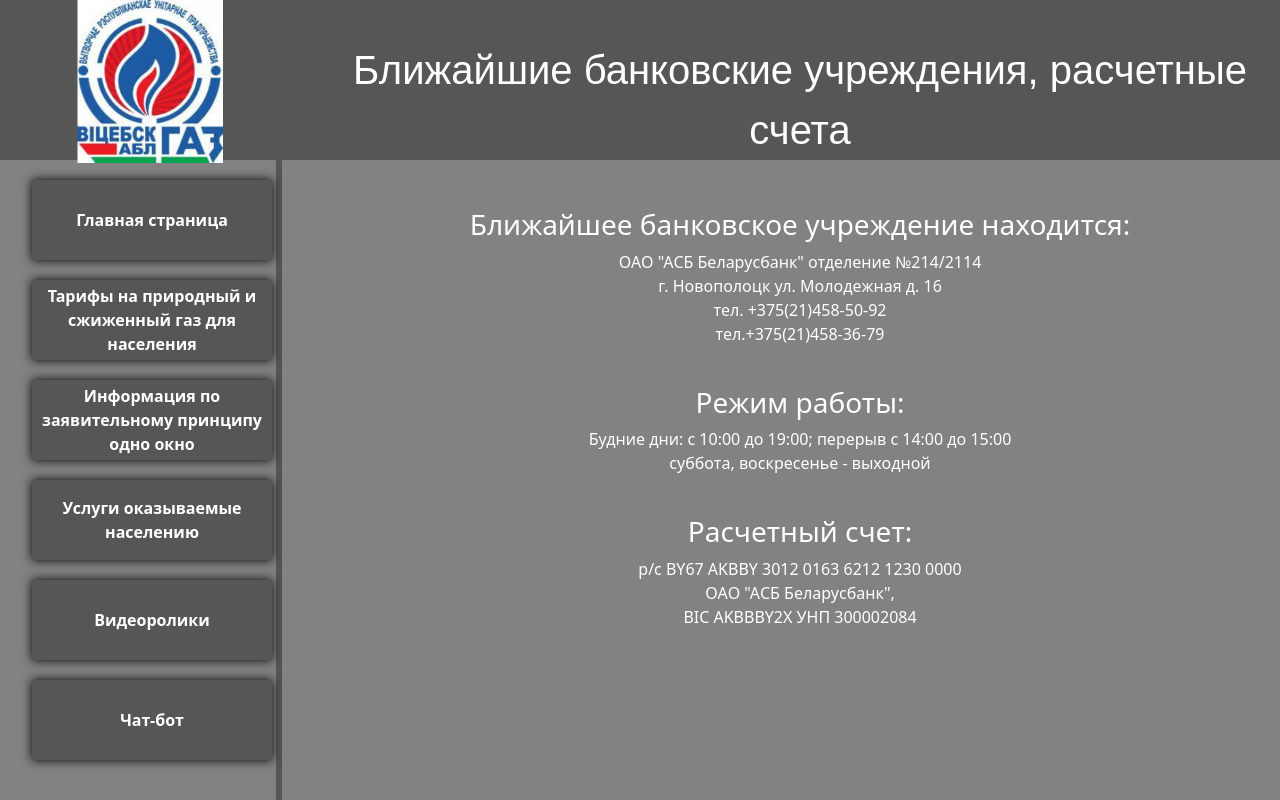
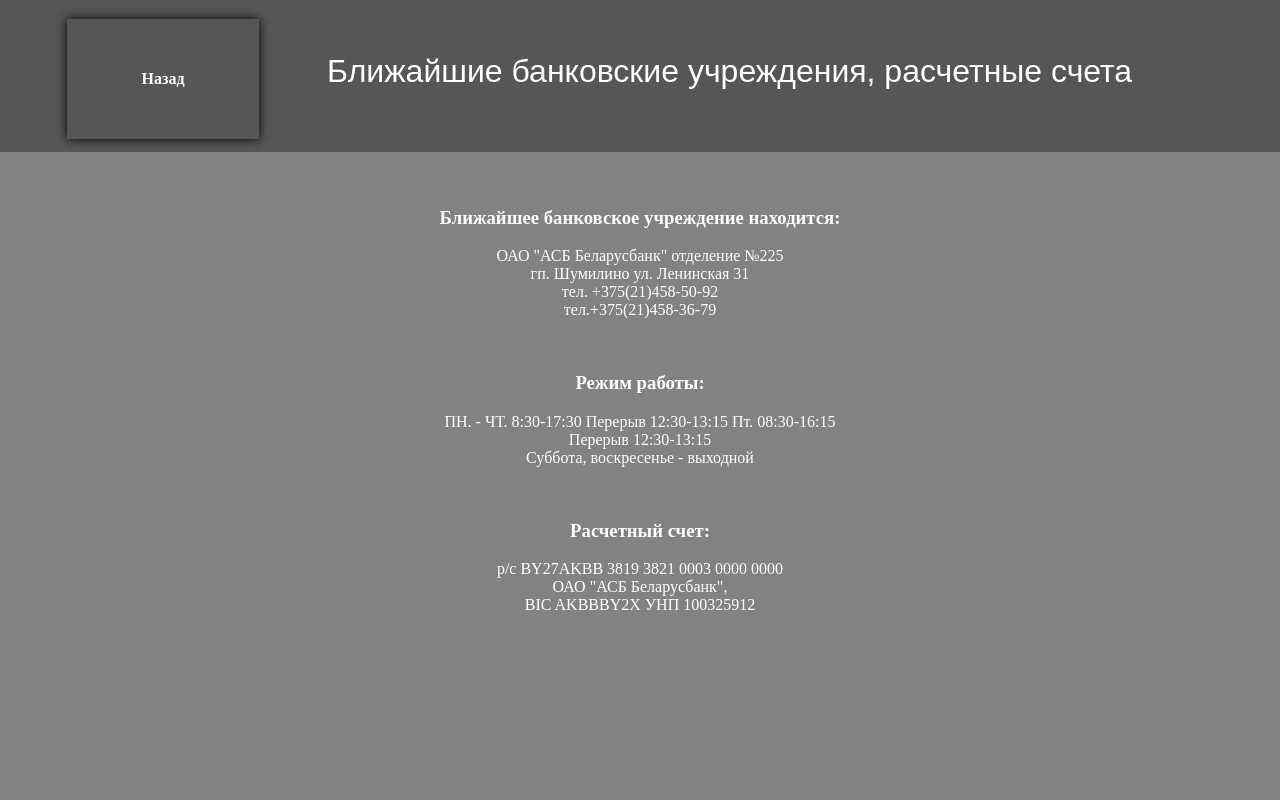
Before and after one commit to samovaruk69/infokiosk, a Django app: page /onewindow/belarusbank/ in a window 1280 px wide. Run offline with Django 3.2, Linux system fonts and the light colour scheme; some libraries are stand-ins or nearby versions.

Commit message:
Update for book style 70%

```diff
--- a/kiosk/main/static/main/css/Shell.css
+++ b/kiosk/main/static/main/css/Shell.css
@@ -51,3 +51,30 @@
     justify-content: center;
     font-weight: bold;
 }
+
+
+
+
+.cool_text{
+    color: #fff;
+    text-align: center;
+}
+
+
+.photo{
+    height: 80vh;
+    padding-top: 1vh;
+    display: block;
+    margin-left: auto;
+    margin-right: auto;
+}
+
+
+.docs_view{
+    height: 80vh;
+    width: 90vw;
+    padding-top: 1vh;
+    display: block;
+    margin-left: auto;
+    margin-right: auto;
+}
--- a/kiosk/main/templates/main/onewindow/belarusbank.html
+++ b/kiosk/main/templates/main/onewindow/belarusbank.html
@@ -1,27 +1,36 @@
-{%extends 'main/layout.html'%}
+{%extends 'main/Shell.html'%}
 {%block head%}Ближайшие банковские учреждения, расчетные счета{%endblock%}
 
+{%block topbar%}
+<div class="topbar">
+    <table>
+        <tr>
+            <td height="20vh"><a class="back" href="{%url 'onewindow'%}">Назад</a></td>
+            <td><a class="toptext">Ближайшие банковские учреждения, расчетные счета</a></td>
+        </tr>
+    </table>
 
-{%block place%}
-<p class="top_text">Ближайшие банковские учреждения, расчетные счета</p>
+</div>
 {%endblock%}
+
 {%block body%}
-    <div class="write_text">
+    <div class="cool_text">
     <div><br><br>
     <h3>Ближайшее банковское учреждение находится:</h3>
-    <p>ОАО "АСБ Беларусбанк" отделение №214/2114<br>
-        г. Новополоцк ул. Молодежная д. 16<br>
+    <p>ОАО "АСБ Беларусбанк" отделение №225<br>
+        гп. Шумилино ул. Ленинская 31 <br>
             тел. +375(21)458-50-92<br>
                 тел.+375(21)458-36-79</p><br>
 
     <h3>Режим работы:</h3>
-    <p>Будние дни: с 10:00 до 19:00; перерыв с 14:00 до 15:00<br>
-        суббота, воскресенье - выходной</p><br>
+    <p>ПН. - ЧТ. 8:30-17:30 Перерыв 12:30-13:15 Пт. 08:30-16:15<br>
+        Перерыв 12:30-13:15<br>
+        Суббота, воскресенье - выходной</p><br>
 
     <h3>Расчетный счет:</h3>
-    <p>p/c BY67 AKBBY 3012 0163 6212 1230 0000<br>
+    <p>p/c BY27AKBB 3819 3821 0003 0000 0000<br>
         ОАО "АСБ Беларусбанк",<br>
-            BIC AKBBBY2X УНП 300002084 </p>
+            BIC AKBBBY2X УНП 100325912 </p>
     </div>
         </div>
 {%endblock%}
```
Also changed, not shown: kiosk/main/templates/main/Videos.html (+14 -8 lines), kiosk/main/templates/main/onewindow/ProceduresOneWindow.html (+16 -7 lines), kiosk/main/templates/main/onewindow/RightsAndObligations.html (+16 -7 lines), kiosk/main/templates/main/onewindow/WorkAndMeeting.html (+13 -7 lines), kiosk/main/templates/main/onewindow/claimbook.html (+11 -3 lines), kiosk/main/templates/main/onewindow/timelimitsforappeal.html (+15 -7 lines), kiosk/main/templates/main/price.html (+14 -5 lines).
